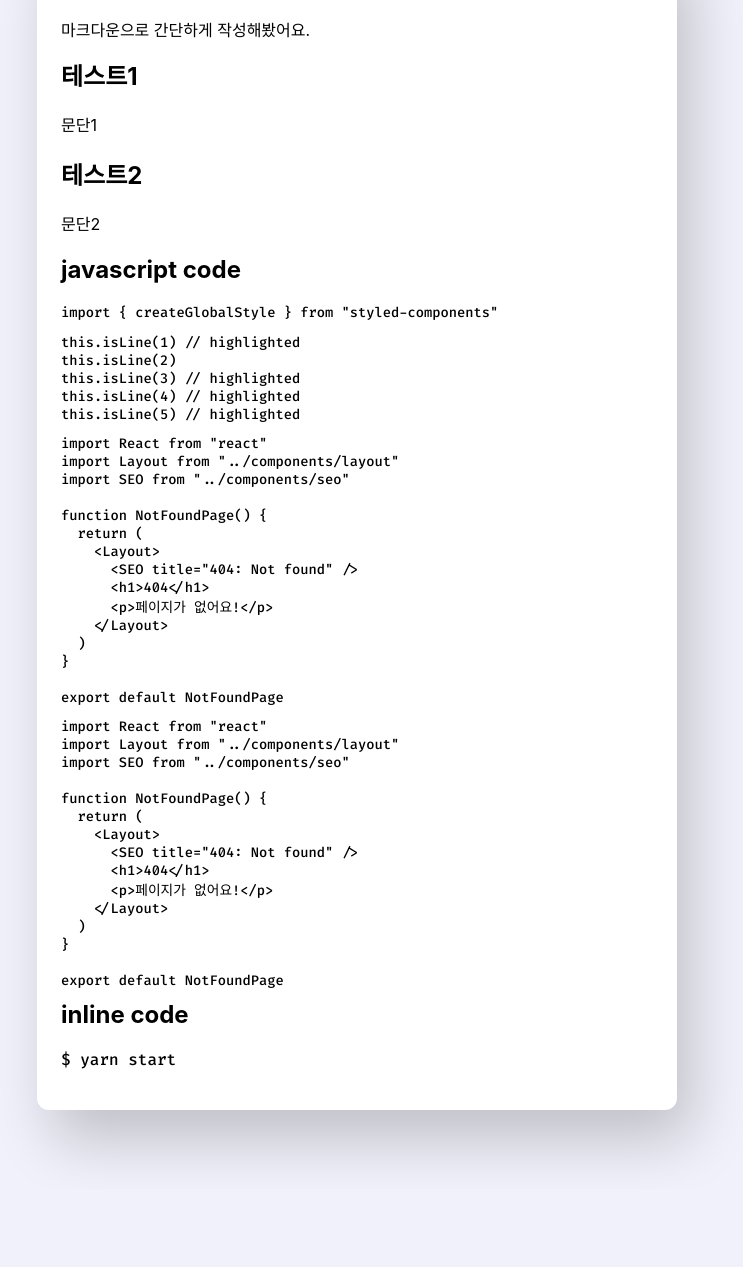
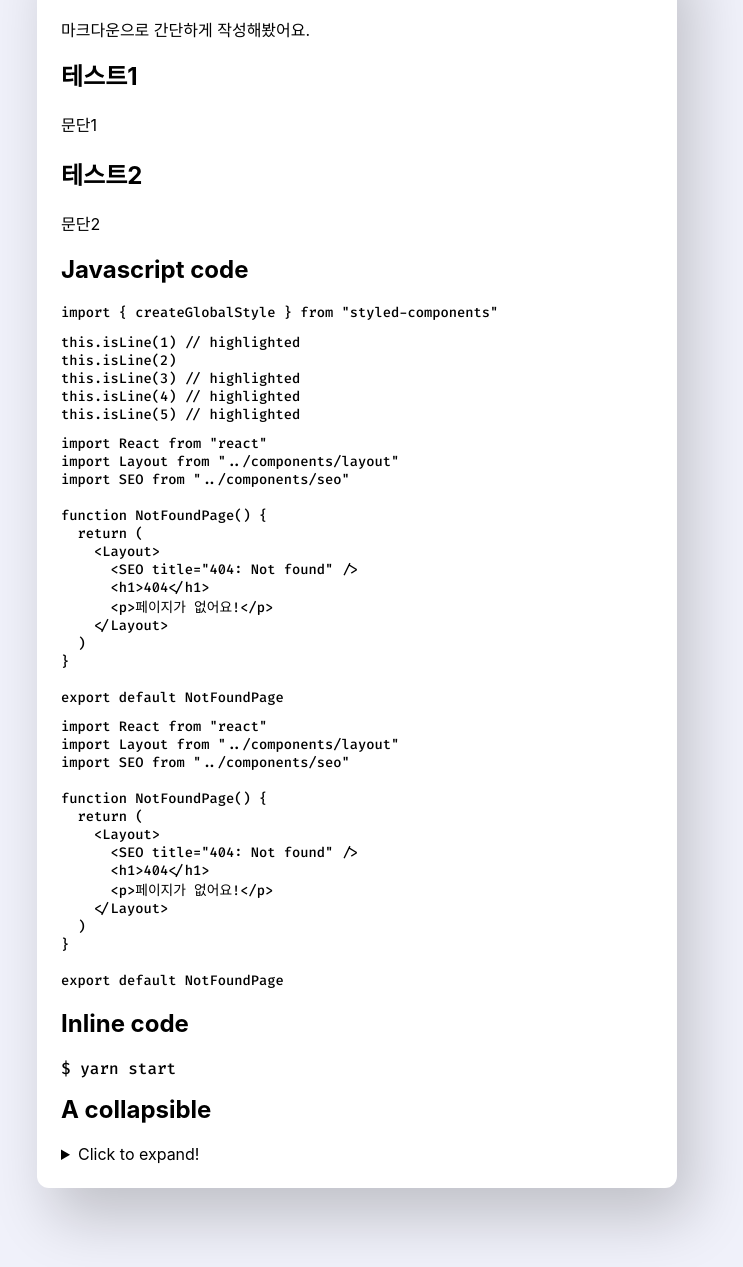
Before and after one commit to e2goon/wmlee.dev, a Gatsby site: page /first-post in a window 1280 px wide. Shown: the part 222-1489 px from the top of the page, without its empty margins (283-1026 px from the left). Before the commit the page ends 1411 px from the top, so only its background shows below. Built offline with nearby package versions, Linux system fonts and the light colour scheme; Gatsby itself is replaced by a stand-in of ours; some packages are replaced by stand-ins of ours; code samples lack their colours; a web font is replaced by a local one.

Commit message:
test: markdown collapsible

````diff
--- a/content/blog/first-post/index.md
+++ b/content/blog/first-post/index.md
@@ -16,7 +16,7 @@ date: "2020-06-25"
 
 문단2
 
-## javascript code
+## Javascript code
 
 ```js
 import { createGlobalStyle } from "styled-components"
@@ -66,6 +66,19 @@ function NotFoundPage() {
 export default NotFoundPage
 ```
 
-## inline code
+## Inline code
 
 `$ yarn start`
+
+## A collapsible
+
+<details>
+  <summary>Click to expand!</summary>
+
+### hi...
+
+```js
+function() {}
+```
+
+</details>
````
